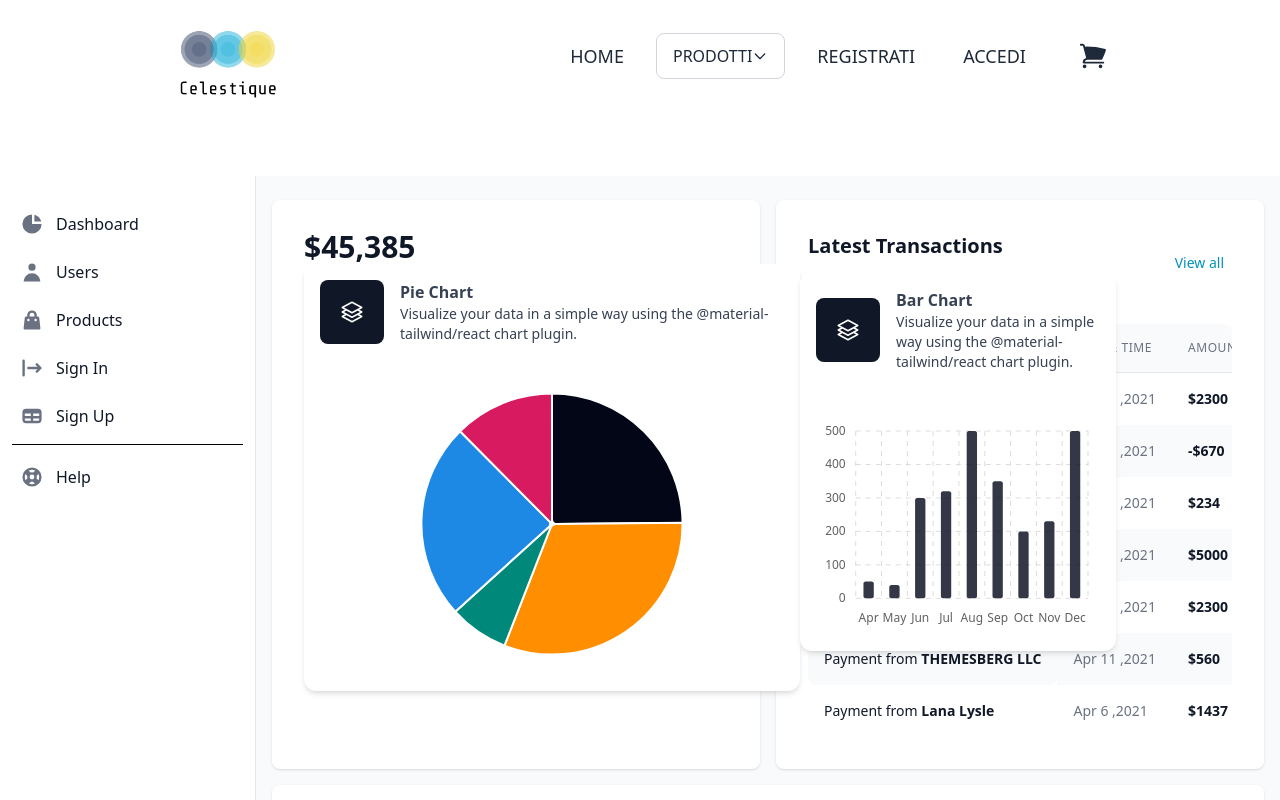
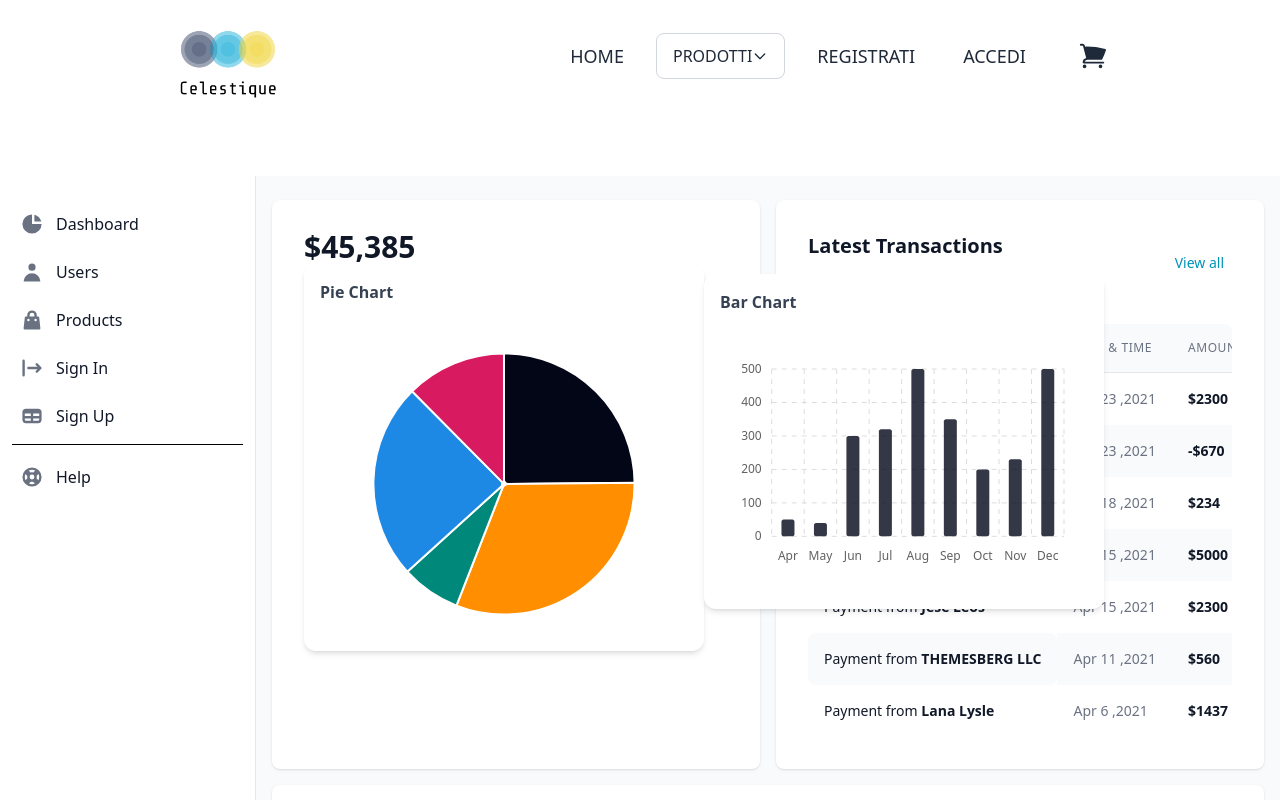
Before and after one commit to develhope/FS34-Team1-Project2, a React (Vite) app in the folder project2/: page /dashboard in a window 1280 px wide. Shown: the top 800 px of the page. Built offline with nearby package versions, Linux system fonts and the light colour scheme.

Commit message:
aggiustato chart

```diff
--- a/project2/src/components/BarChart.jsx
+++ b/project2/src/components/BarChart.jsx
@@ -106,11 +106,8 @@ export default function BarChart() {
         floated={false}
         shadow={false}
         color="transparent"
-        className="flex flex-col gap-4 rounded-none md:flex-row md:items-center"
+        className="flex flex-col gap-4 rounded-none md:flex-row md:items-center "
       >
-        <div className="w-max rounded-lg bg-gray-900 p-5 text-white">
-          <Square3Stack3DIcon className="h-6 w-6" />
-        </div>
         <div>
           <Typography variant="h6" color="blue-gray">
             Bar Chart
@@ -119,13 +116,10 @@ export default function BarChart() {
             variant="small"
             color="gray"
             className="max-w-sm font-normal"
-          >
-            Visualize your data in a simple way using the
-            @material-tailwind/react chart plugin.
-          </Typography>
+          ></Typography>
         </div>
       </CardHeader>
-      <CardBody className="px-2 pb-0">
+      <CardBody className="px-2 pb-0 p-5 min-w-100">
         <Chart {...chartConfig} />
       </CardBody>
     </Card>
--- a/project2/src/components/PieChart.jsx
+++ b/project2/src/components/PieChart.jsx
@@ -44,9 +44,6 @@ export default function PieChart() {
         color="transparent"
         className="flex flex-col gap-4 rounded-none md:flex-row md:items-center"
       >
-        <div className="w-max rounded-lg bg-gray-900 p-5 text-white">
-          <Square3Stack3DIcon className="h-6 w-6" />
-        </div>
         <div>
           <Typography variant="h6" color="blue-gray">
             Pie Chart
@@ -55,13 +52,10 @@ export default function PieChart() {
             variant="small"
             color="gray"
             className="max-w-sm font-normal"
-          >
-            Visualize your data in a simple way using the
-            @material-tailwind/react chart plugin.
-          </Typography>
+          ></Typography>
         </div>
       </CardHeader>
-      <CardBody className="mt-4 grid place-items-center px-2">
+      <CardBody className="mt-4 grid place-items-center px-2 min-w-100">
         <Chart {...chartConfig} />
       </CardBody>
     </Card>
```
